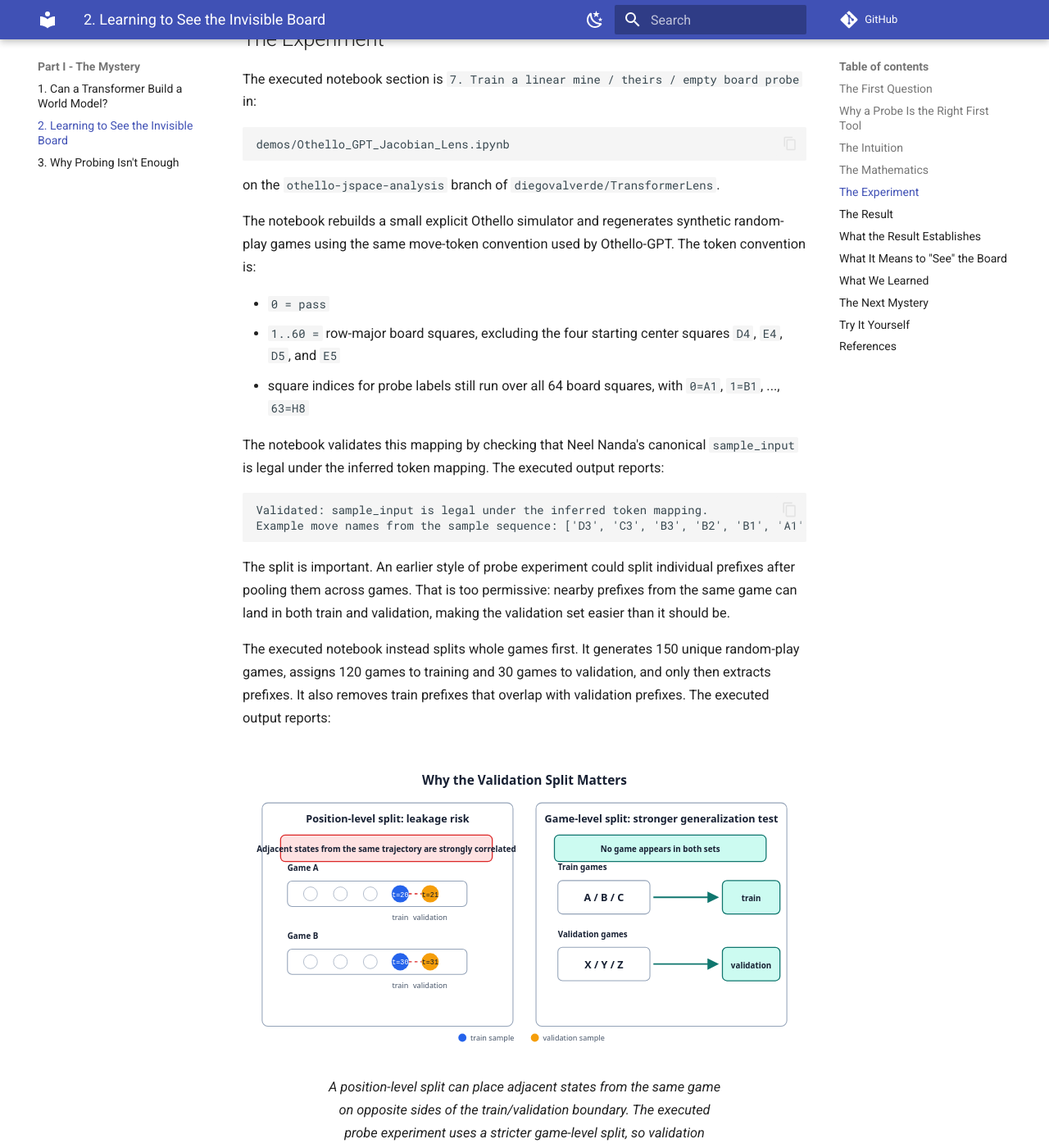
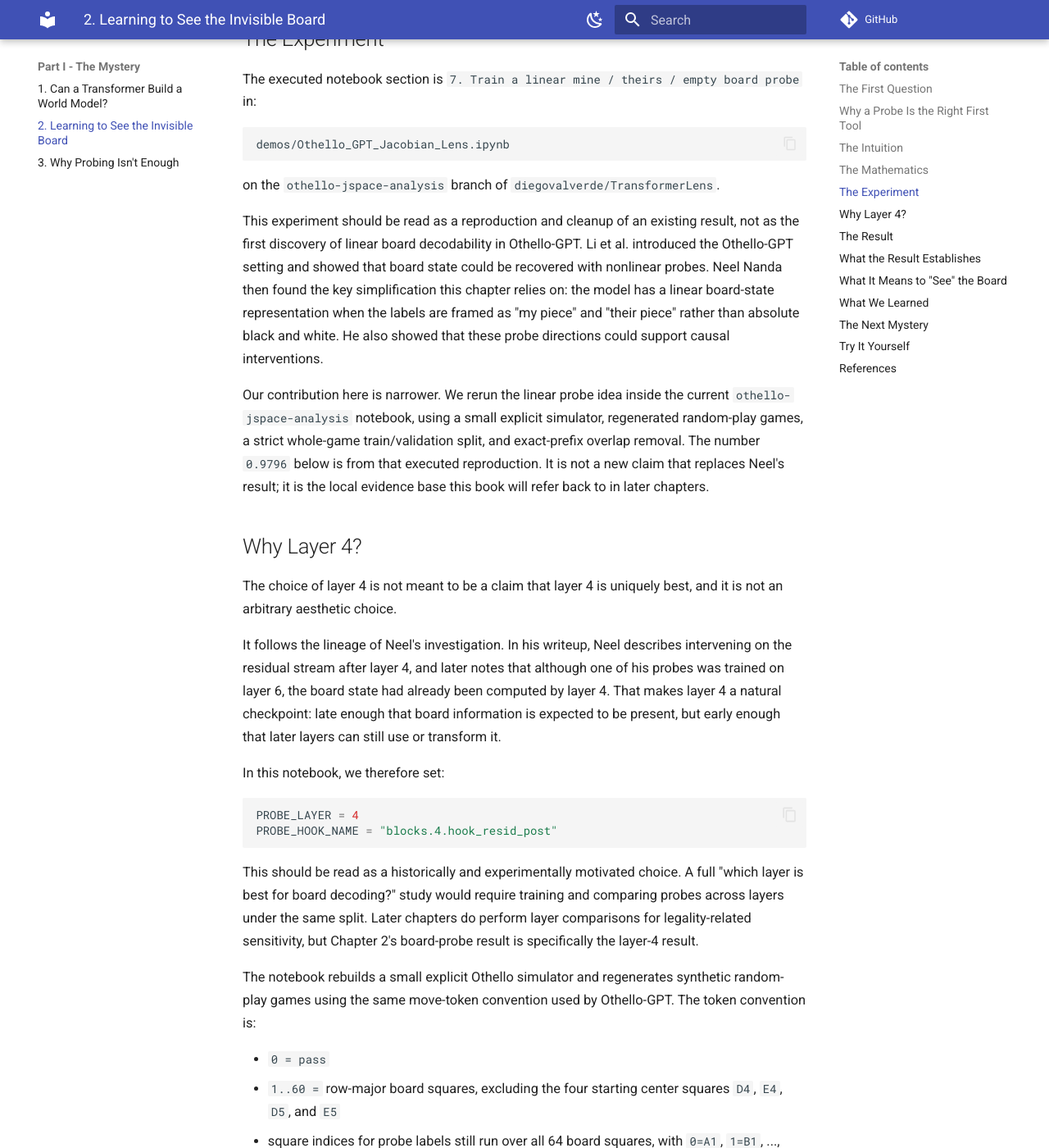
Before and after one commit to diegovalverde/Mechanistic-Journey-OthelloGPT, an MkDocs documentation site: the page built from docs/part1/chapter02_invisible_board.md, in a window 1280 px wide and 1400 px high, scrolled down 7442 px. Shown: the whole window at 82% size. Built offline with MkDocs 1.6.1 and Material for MkDocs 9.7.7, drawn with Linux system fonts in a browser that asks for light colours; comment, search, counter and statistics services are not loaded; some of the changed text lies outside the part shown.

Commit message:
Clarify chapter 2 probe provenance

````diff
--- a/docs/part1/chapter02_invisible_board.md
+++ b/docs/part1/chapter02_invisible_board.md
@@ -249,6 +249,25 @@ demos/Othello_GPT_Jacobian_Lens.ipynb
 
 on the `othello-jspace-analysis` branch of `diegovalverde/TransformerLens`.
 
+This experiment should be read as a reproduction and cleanup of an existing result, not as the first discovery of linear board decodability in Othello-GPT. Li et al. introduced the Othello-GPT setting and showed that board state could be recovered with nonlinear probes. Neel Nanda then found the key simplification this chapter relies on: the model has a linear board-state representation when the labels are framed as "my piece" and "their piece" rather than absolute black and white. He also showed that these probe directions could support causal interventions.
+
+Our contribution here is narrower. We rerun the linear probe idea inside the current `othello-jspace-analysis` notebook, using a small explicit simulator, regenerated random-play games, a strict whole-game train/validation split, and exact-prefix overlap removal. The number `0.9796` below is from that executed reproduction. It is not a new claim that replaces Neel's result; it is the local evidence base this book will refer back to in later chapters.
+
+## Why Layer 4?
+
+The choice of layer 4 is not meant to be a claim that layer 4 is uniquely best, and it is not an arbitrary aesthetic choice.
+
+It follows the lineage of Neel's investigation. In his writeup, Neel describes intervening on the residual stream after layer 4, and later notes that although one of his probes was trained on layer 6, the board state had already been computed by layer 4. That makes layer 4 a natural checkpoint: late enough that board information is expected to be present, but early enough that later layers can still use or transform it.
+
+In this notebook, we therefore set:
+
+```python
+PROBE_LAYER = 4
+PROBE_HOOK_NAME = "blocks.4.hook_resid_post"
+```
+
+This should be read as a historically and experimentally motivated choice. A full "which layer is best for board decoding?" study would require training and comparing probes across layers under the same split. Later chapters do perform layer comparisons for legality-related sensitivity, but Chapter 2's board-probe result is specifically the layer-4 result.
+
 The notebook rebuilds a small explicit Othello simulator and regenerates synthetic random-play games using the same move-token convention used by Othello-GPT. The token convention is:
 
 - `0 = pass`
@@ -460,4 +479,4 @@ Chapter 3 is about that gap. It asks why probing is not enough, and what kinds o
 - Executed notebook: `demos/Othello_GPT_Jacobian_Lens.ipynb`, section `7. Train a linear mine / theirs / empty board probe`, on `diegovalverde/TransformerLens`, branch `othello-jspace-analysis`.
 - Project research memory: [provenance](../research/provenance.md), [findings snapshot](../research/findings_snapshot.md), [research log](../research/research_log.md), and [experiment index](../research/experiment_index.md).
 - Li et al., [*Emergent World Representations: Exploring a Sequence Model Trained on a Synthetic Task*](https://openreview.net/forum?id=DeG07_TcZvT), ICLR 2023.
-- Neel Nanda, [*Actually, Othello-GPT Has A Linear Emergent World Representation*](https://www.neelnanda.io/mechanistic-interpretability/othello), 2023.
+- Neel Nanda, [*Actually, Othello-GPT Has A Linear Emergent World Representation*](https://www.neelnanda.io/mechanistic-interpretability/othello), 2023. This is the source for the linear my/their board-representation framing and the layer-4 motivation used in this chapter.
````
